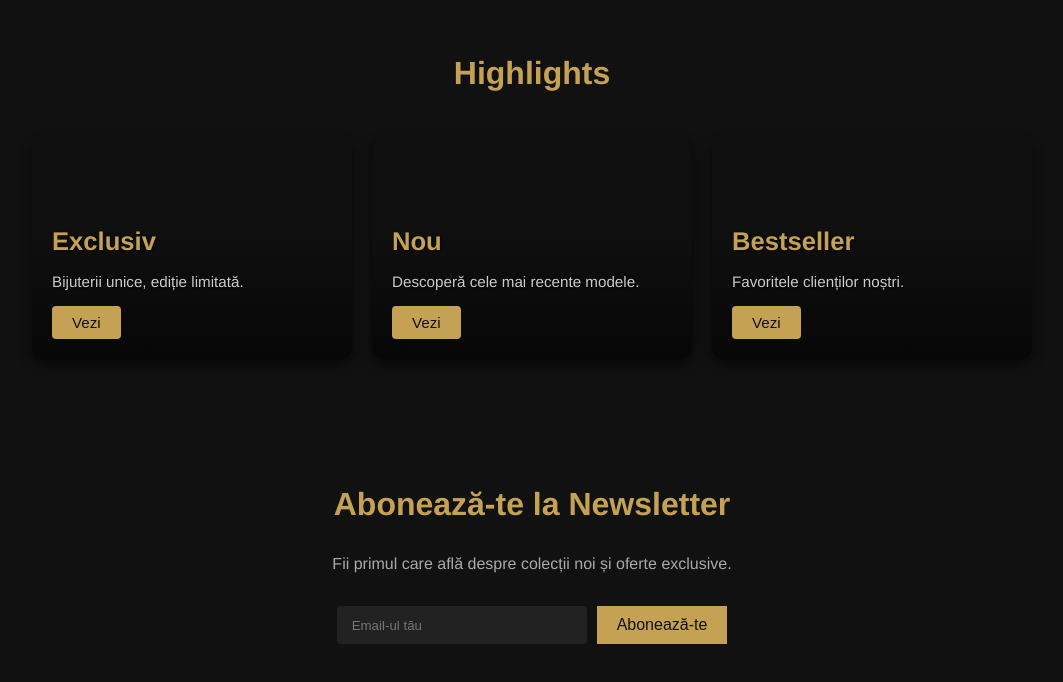
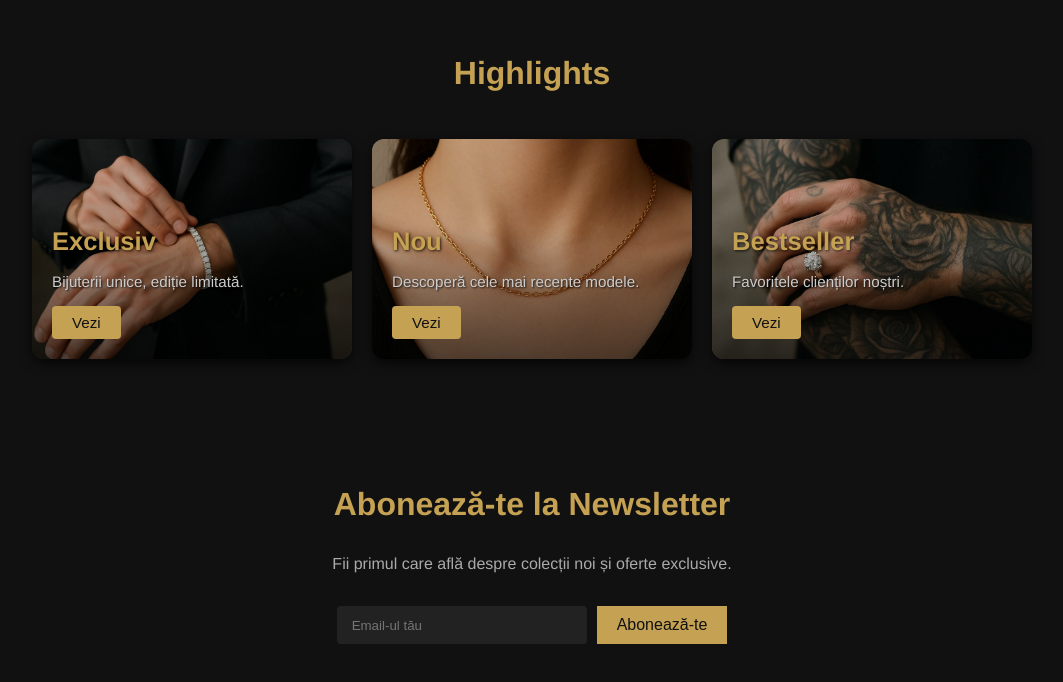
Before and after one commit to danutdgp/Bijuterii, a plain HTML site: page index.html in a window 1280 px wide. Shown: the part 2547-3229 px from the top of the page, without its empty margins (108-1171 px from the left). Drawn offline with Linux system fonts and the light colour scheme.

Commit message:
update la pagini, modificări finale

```diff
--- a/style.css
+++ b/style.css
@@ -353,15 +353,15 @@ header .logo h1 {
 }
 
 .highlight-card.exclusive {
-  background-image: url('../assets/images/highlight-exclusive.jpg');
+  background-image: url('images/highlight-exclusive.jpg');
 }
 
 .highlight-card.nou {
-  background-image: url('../assets/images/highlight-nou.jpg');
+  background-image: url('images/highlight-nou.jpg');
 }
 
 .highlight-card.bestseller {
-  background-image: url('../assets/images/highlight-bestseller.jpg');
+  background-image: url('images/highlight-bestseller.jpg');
 }
 
 /* === NEWSLETTER === */
```
